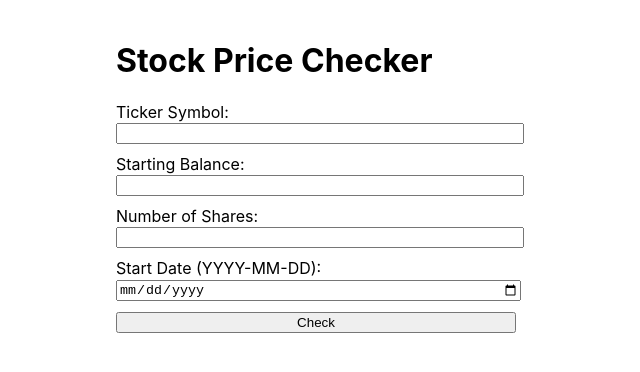
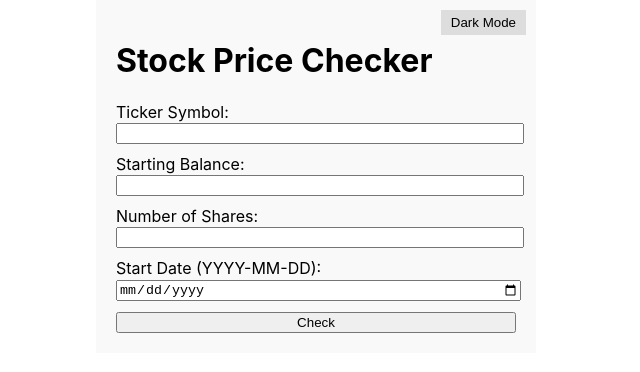
Before and after one commit to firasastwani/StockInvestmentCalculator, a React (Create React App) app in the folder stock-price-viewer/: page / in a window 1280 px wide. Shown: the top 372 px of the page, without its empty margins (324-964 px from the left). Built offline with nearby package versions, Linux system fonts and the light colour scheme.

Commit message:
dark mode

```diff
--- a/stock-price-viewer/src/StockPriceViewer.js
+++ b/stock-price-viewer/src/StockPriceViewer.js
@@ -1,5 +1,5 @@
 // src/StockPriceViewer.js
-import React, { useState } from 'react';
+import React, { useState, useEffect } from 'react';
 
 function StockPriceViewer() {
   const [ticker, setTicker] = useState('');
@@ -8,6 +8,12 @@ function StockPriceViewer() {
   const [startDate, setStartDate] = useState('');
   const [result, setResult] = useState(null);
   const [error, setError] = useState(null);
+  const [darkMode, setDarkMode] = useState(false);
+
+  useEffect(() => {
+    document.body.style.backgroundColor = darkMode ? '#333' : '#fff';
+    document.body.style.color = darkMode ? '#fff' : '#000';
+  }, [darkMode]);
 
   const handleSubmit = async (event) => {
     event.preventDefault();
@@ -33,8 +39,34 @@ function StockPriceViewer() {
     }
   };
 
+  const toggleDarkMode = () => {
+    setDarkMode(!darkMode);
+  };
+
   return (
-    <div style={{ maxWidth: '400px', margin: '0 auto', padding: '20px' }}>
+    <div style={{
+      maxWidth: '400px',
+      margin: '0 auto',
+      padding: '20px',
+      backgroundColor: darkMode ? '#444' : '#f9f9f9',
+      color: darkMode ? '#fff' : '#000',
+      position: 'relative'
+    }}>
+      <button
+        onClick={toggleDarkMode}
+        style={{
+          position: 'absolute',
+          top: '10px',
+          right: '10px',
+          backgroundColor: darkMode ? '#555' : '#ddd',
+          color: darkMode ? '#fff' : '#000',
+          border: 'none',
+          padding: '5px 10px',
+          cursor: 'pointer'
+        }}
+      >
+        {darkMode ? 'Light Mode' : 'Dark Mode'}
+      </button>
       <h1>Stock Price Checker</h1>
       <form onSubmit={handleSubmit}>
         <div style={{ marginBottom: '10px' }}>
```
